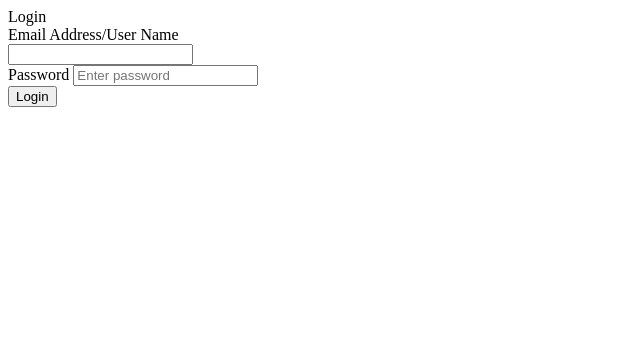
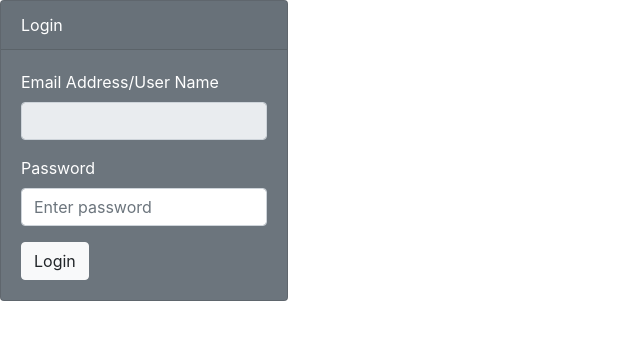
Before and after one commit to coryvp/HomeBasev2, a website: page public/host.html in a window 1280 px wide. Shown: the whole page, without its empty margins (0-640 px from the left). Drawn offline with nearby package versions, Linux system fonts and the light colour scheme; some packages are replaced by stand-ins of ours.

Commit message:
readd link

```diff
--- a/public/host.html
+++ b/public/host.html
@@ -6,6 +6,7 @@
     <script src="/__/firebase/8.0.1/firebase-auth.js"></script>
     <!-- Initialize Firebase -->
     <script src="/__/firebase/init.js"></script>
+    <link rel="stylesheet" href="https://cdn.jsdelivr.net/npm/bootstrap@4.5.3/dist/css/bootstrap.min.css" integrity="sha384-TX8t27EcRE3e/ihU7zmQxVncDAy5uIKz4rEkgIXeMed4M0jlfIDPvg6uqKI2xXr2" crossorigin="anonymous">
     <script src="https://code.jquery.com/jquery-3.5.1.slim.min.js" integrity="sha384-DfXdz2htPH0lsSSs5nCTpuj/zy4C+OGpamoFVy38MVBnE+IbbVYUew+OrCXaRkfj" crossorigin="anonymous"></script>
     <script src="https://cdn.jsdelivr.net/npm/bootstrap@4.5.3/dist/js/bootstrap.bundle.min.js" integrity="sha384-ho+j7jyWK8fNQe+A12Hb8AhRq26LrZ/JpcUGGOn+Y7RsweNrtN/tE3MoK7ZeZDyx" crossorigin="anonymous"></script>
 </head>
```
Also changed, not shown: public/index.html (+1 -0 lines).
